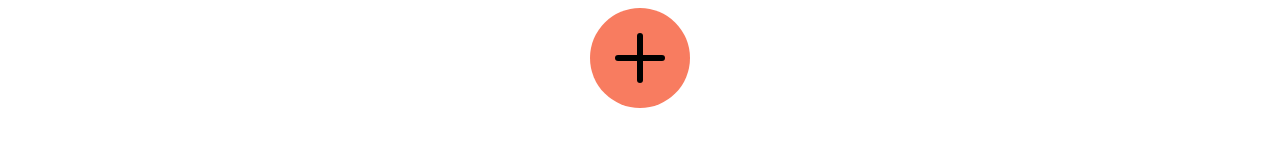
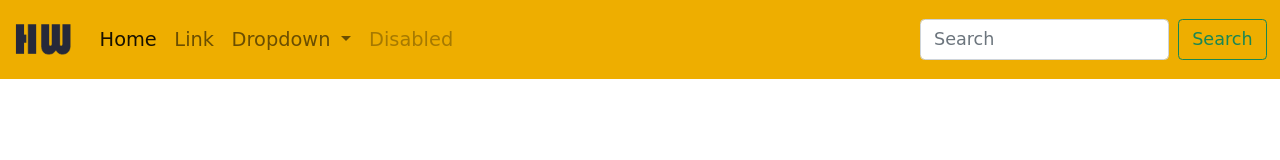
Before and after one commit to MarioPianese/VincenzoIannucci.github.io, a plain HTML site: page index.html in a window 1280 px wide. Drawn offline with nearby package versions, Linux system fonts and the light colour scheme; a web font is replaced by a local one.

Commit message:
New stuff

```diff
--- a/index.html
+++ b/index.html
@@ -3,14 +3,51 @@
 <head>
     <meta charset="UTF-8">
     <title>Title</title>
+    <link href="https://cdn.jsdelivr.net/npm/bootstrap@5.1.3/dist/css/bootstrap.min.css" rel="stylesheet" integrity="sha384-1BmE4kWBq78iYhFldvKuhfTAU6auU8tT94WrHftjDbrCEXSU1oBoqyl2QvZ6jIW3" crossorigin="anonymous">
     <link rel="stylesheet" href="style.css">
+    <link rel="preconnect" href="https://fonts.googleapis.com">
+    <link rel="preconnect" href="https://fonts.gstatic.com" crossorigin>
+    <link href="https://fonts.googleapis.com/css2?family=Bakbak+One&display=swap" rel="stylesheet">
 </head>
 <body>
-    <div class="centered">
-        <div class="plus" id="plus">
-            <div class="plus__line plus__line--h"></div>
-            <div class="plus__line plus__line--z"></div>
+    <nav class="navbar navbar-expand-lg navbar-light navbar-yellow">
+        <div class="container-fluid">
+            <a class="navbar-brand" href="#">
+                <img src="img/HW.png" alt="logo" width="60" height="50">
+            </a>
+            <button class="navbar-toggler" type="button" data-bs-toggle="collapse" data-bs-target="#navbarSupportedContent" aria-controls="navbarSupportedContent" aria-expanded="false" aria-label="Toggle navigation">
+                <span class="navbar-toggler-icon"></span>
+            </button>
+            <div class="collapse navbar-collapse" id="navbarSupportedContent">
+                <ul class="navbar-nav me-auto mb-2 mb-lg-0">
+                    <li class="nav-item">
+                        <a class="nav-link active" aria-current="page" href="#">Home</a>
+                    </li>
+                    <li class="nav-item">
+                        <a class="nav-link" href="#">Link</a>
+                    </li>
+                    <li class="nav-item dropdown">
+                        <a class="nav-link dropdown-toggle" href="#" id="navbarDropdown" role="button" data-bs-toggle="dropdown" aria-expanded="false">
+                            Dropdown
+                        </a>
+                        <ul class="dropdown-menu" aria-labelledby="navbarDropdown">
+                            <li><a class="dropdown-item" href="#">Action</a></li>
+                            <li><a class="dropdown-item" href="#">Another action</a></li>
+                            <li><hr class="dropdown-divider"></li>
+                            <li><a class="dropdown-item" href="#">Something else here</a></li>
+                        </ul>
+                    </li>
+                    <li class="nav-item">
+                        <a class="nav-link disabled">Disabled</a>
+                    </li>
+                </ul>
+                <form class="d-flex">
+                    <input class="form-control me-2" type="search" placeholder="Search" aria-label="Search">
+                    <button class="btn btn-outline-success" type="submit">Search</button>
+                </form>
+            </div>
         </div>
-    </div>
+    </nav>
 </body>
+<script src="https://cdn.jsdelivr.net/npm/bootstrap@5.1.3/dist/js/bootstrap.bundle.min.js" integrity="sha384-ka7Sk0Gln4gmtz2MlQnikT1wXgYsOg+OMhuP+IlRH9sENBO0LRn5q+8nbTov4+1p" crossorigin="anonymous"></script>
 </html>
--- a/style.css
+++ b/style.css
@@ -1,34 +1,10 @@
-.plus {
-    width: 100px;
-    cursor: pointer;
-    transition: all 0.3s ease 0s;
-    height: 100px;
-    background: #f87c60;
-    border-radius: 50%;
-    display: flex;
-    position: relative;
-}
-.plus__line {
-    width: 6px;
-    height: 50px;
-    background: #000;
-    border-radius: 10px;
-    position: absolute;
-    left: calc(50% - 3px);
-    top: calc(50% - 25px);
-}
-.plus__line--h {
-    transform: rotate(90deg);
+* {
+    margin: 0;
+    padding: 0;
+    font-size: 1.1rem;
+    font-family: 'Bakbak One', cursive;
 }
 
-.plus__line--z {
-    transform: rotate(0deg);
+.navbar-yellow {
+    background-color: #eeae00;
 }
-
-.centered {
-    display: flex;
-    width: 100%;
-    height: 100%;
-    align-items: center;
-    justify-content: center;
-}
```
Also changed, not shown: img/HW.png (added).
